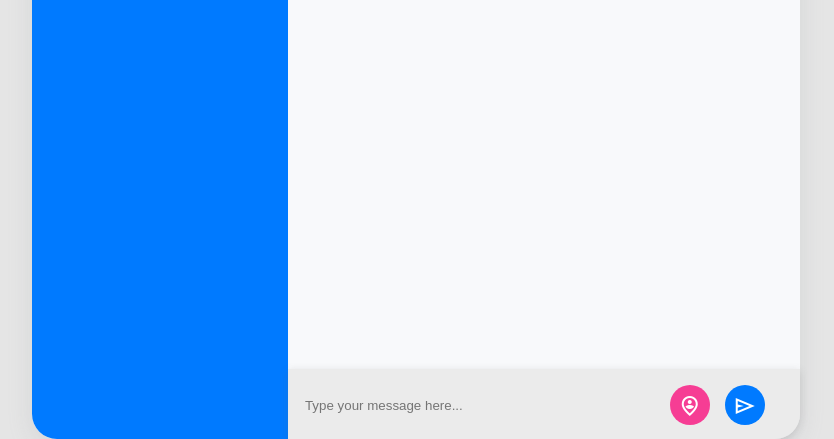
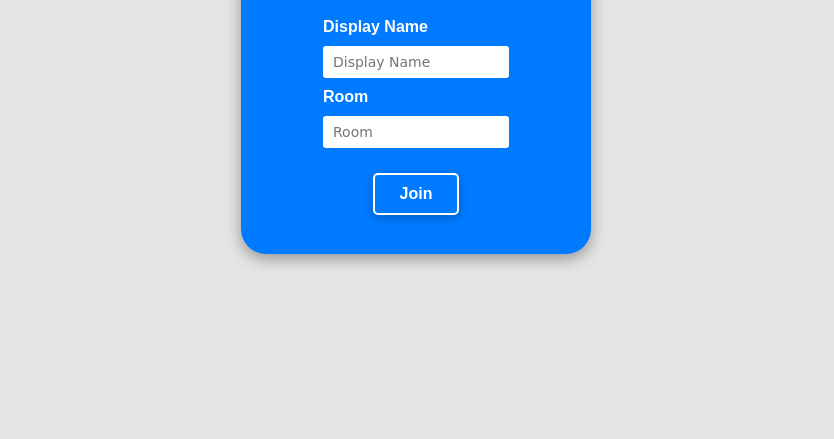
Before and after one commit to sankeerth125/chat-app-with-socket.io, a website: page public/index.html in a window 1280 px wide. Shown: the part 361-800 px from the top of the page, without its empty margins (224-1058 px from the left). Drawn offline with nearby package versions, Linux system fonts and the light colour scheme; no server answers.

Commit message:
join page created

```diff
--- /dev/null
+++ b/public/chat.css
@@ -0,0 +1,174 @@
+html {
+  height: 100%;
+}
+
+body {
+  margin: 0;
+  padding: 0;
+  font-family: sans-serif;
+  background: #e5e5e5;
+}
+
+.main-container {
+  border-radius: 25px;
+  box-shadow: rgba(149, 157, 165, 0.2) 0px 8px 24px;
+  width: 60%;
+  height: 100vh;
+  background-color: #f8f9fb;
+  margin: auto;
+  display: flex;
+  flex-direction: row;
+}
+
+.left-section {
+  width: 33.33%;
+  height: 100vh;
+  background-color: #007aff;
+  color: white;
+  border-radius: 25px 0px 0px 25px;
+}
+
+.app-logo {
+  padding-top: 22px;
+  height: 120px;
+  font-family: cursive;
+  font-size: 36px;
+  text-align: center;
+}
+
+.right-section {
+  background-color: f8f9fb;
+  width: 66.67%;
+  height: 100vh;
+}
+
+.title-bar {
+  background-color: #f8f9fb;
+  box-shadow: rgba(99, 99, 99, 0.2) 0px 2px 8px 0px;
+  height: 80px;
+}
+
+.chat-area {
+  height: calc(100vh - 165px);
+  overflow: auto;
+  padding-left: 15px;
+  padding-right: 15px;
+  padding-bottom: 15px;
+}
+
+.chat-area::-webkit-scrollbar-track {
+  -webkit-box-shadow: inset 0 0 6px rgba(0, 0, 0, 0.3);
+  background-color: #f5f5f5;
+}
+
+.chat-area::-webkit-scrollbar {
+  width: 6px;
+  background-color: #f5f5f5;
+}
+
+.chat-area::-webkit-scrollbar-thumb {
+  background-color: #000000;
+}
+
+.actions-area {
+  height: 70px;
+  border-radius: 0px 0px 25px 0px;
+  box-shadow: rgba(99, 99, 99, 0.2) 0px 2px 8px 0px;
+  background-color: #ebebeb;
+}
+
+.row {
+  padding-top: 15px;
+  padding-left: 15px;
+  height: 100%;
+  display: flex;
+  align-items: center;
+}
+
+.input-field {
+  height: 40px;
+  width: 70%;
+  background-color: #ebebeb;
+  border: none;
+  color: rgba(0, 0, 0, 0.5);
+}
+
+.input-field:focus {
+  outline: none;
+}
+
+.send-button {
+  color: white;
+  background-color: #007aff;
+}
+
+.send-button:hover {
+  color: white;
+  background-color: #228dff;
+}
+
+.location-button {
+  color: white;
+  background-color: #f8308eec;
+}
+
+.location-button:hover {
+  color: white;
+  background-color: #f853a0ea;
+}
+
+.chat-buttons {
+  border: none;
+  border-radius: 50%;
+  height: 40px;
+  width: 40px;
+  text-align: center;
+  padding-top: 5px;
+  margin-left: 15px;
+  cursor: pointer;
+}
+
+/* Chat Bubble Styling */
+
+.chat-bubble-receive {
+  display: flex;
+  flex-direction: column;
+  width: fit-content;
+  padding: 10px;
+  background-color: #eaeaea;
+  border-radius: 12px;
+  margin-top: 15px;
+  box-shadow: rgba(0, 0, 0, 0.15) 1.95px 1.95px 2.6px;
+}
+
+.username {
+  font-weight: bold;
+  font-size: 13px;
+}
+
+.message-text {
+  margin-top: 3px;
+  font-size: 16px;
+  word-break: break-all;
+}
+
+.message-time {
+  text-align: end;
+  font-size: 10px;
+  margin-top: 5px;
+  margin-left: 7px;
+  vertical-align: sub;
+}
+
+.chat-bubble-sent {
+  display: flex;
+  flex-direction: row;
+  width: fit-content;
+  padding: 10px;
+  background-color: #007aff;
+  color: white !important;
+  border-radius: 12px;
+  margin-top: 15px;
+  box-shadow: rgba(0, 0, 0, 0.25) 1.95px 1.95px 2.6px;
+  float: right;
+}
--- a/public/index.css
+++ b/public/index.css
@@ -1,4 +1,7 @@
 html {
+  display: flex;
+  justify-content: space-around;
+  align-items: center;
   height: 100%;
 }
 
@@ -9,166 +12,81 @@ body {
   background: #e5e5e5;
 }
 
-.main-container {
+/* Join Page CSS */
+
+.login-container {
+  margin: auto;
+  height: 430px;
+  width: 350px;
   border-radius: 25px;
-  box-shadow: rgba(149, 157, 165, 0.2) 0px 8px 24px;
-  width: 60%;
-  height: 100vh;
-  background-color: #f8f9fb;
-  margin: auto;
-  display: flex;
-  flex-direction: row;
+  background-color: #007aff;
+  color: white;
+  box-shadow: rgba(0, 0, 0, 0.35) 0px 5px 15px;
 }
 
-.left-section {
-  width: 33.33%;
-  height: 100vh;
-  background-color: #007aff;
-  color: white;
-  border-radius: 25px 0px 0px 25px;
+.login-logo {
+  height: 120px;
+  margin: 40px 102.5px 30px 102.5px;
 }
 
-.app-title {
-  padding-top: 22px;
-  height: 58px;
-  font-family: cursive;
-  font-size: 36px;
-  text-align: center;
-}
-
-.right-section {
-  background-color: f8f9fb;
-  width: 66.67%;
-  height: 100vh;
-}
-
-.title-bar {
-  background-color: #f8f9fb;
-  box-shadow: rgba(99, 99, 99, 0.2) 0px 2px 8px 0px;
-  height: 80px;
-}
-
-.chat-area {
-  height: calc(100vh - 165px);
-  overflow: auto;
-  padding-left: 15px;
-  padding-right: 15px;
-  padding-bottom: 15px;
-}
-
-.chat-area::-webkit-scrollbar-track {
-  -webkit-box-shadow: inset 0 0 6px rgba(0, 0, 0, 0.3);
-  background-color: #f5f5f5;
-}
-
-.chat-area::-webkit-scrollbar {
-  width: 6px;
-  background-color: #f5f5f5;
-}
-
-.chat-area::-webkit-scrollbar-thumb {
-  background-color: #000000;
-}
-
-.actions-area {
-  height: 70px;
-  border-radius: 0px 0px 25px 0px;
-  box-shadow: rgba(99, 99, 99, 0.2) 0px 2px 8px 0px;
-  background-color: #ebebeb;
-}
-
-.row {
-  padding-top: 15px;
-  padding-left: 15px;
-  height: 100%;
+.login-form {
   display: flex;
+  flex-direction: column;
+  width: fit-content;
+  margin: auto;
   align-items: center;
 }
 
-.input-field {
-  height: 40px;
-  width: 70%;
-  background-color: #ebebeb;
+.login-form div input {
+  height: 30px;
   border: none;
-  color: rgba(0, 0, 0, 0.5);
+  color: #7a7a7a;
+  background-color: white;
+  border-radius: 3px;
+  padding-left: 10px;
+  margin-top: 10px;
+  margin-bottom: 10px;
+  font-size: 14px;
+  font-family: cursive;
 }
 
-.input-field:focus {
+.login-form div input:focus {
   outline: none;
 }
 
-.send-button {
-  color: white;
-  background-color: #007aff;
+.login-form div label {
+  font-weight: bold;
 }
 
-.send-button:hover {
-  color: white;
-  background-color: #228dff;
+.login-form div {
+  display: flex;
+  flex-direction: column;
 }
 
-.location-button {
+.login-form button {
+  width: fit-content;
+  padding: 10px 25px 10px 25px;
+  font-size: initial;
+  margin-top: 15px;
+  font-weight: 600;
+  background: none;
   color: white;
-  background-color: #f8308eec;
+  border: 2px solid;
+  border-radius: 5px;
+  cursor: pointer;
+  box-shadow: rgb(0 0 0 / 24%) 0px 3px 8px;
 }
 
-.location-button:hover {
-  color: white;
-  background-color: #f853a0ea;
+.login-form button:hover {
+  width: fit-content;
+  padding: 10px 25px 10px 25px;
+  font-size: initial;
+  margin-top: 15px;
+  font-weight: 600;
+  background-color: white;
+  color: #007aff;
+  border: 2px solid;
+  border-radius: 5px;
+  cursor: pointer;
+  box-shadow: rgb(0 0 0 / 24%) 0px 3px 8px;
 }
-
-.chat-buttons {
-  border: none;
-  border-radius: 50%;
-  height: 40px;
-  width: 40px;
-  text-align: center;
-  padding-top: 5px;
-  margin-left: 15px;
-  cursor: pointer;
-}
-
-/* Chat Bubble Styling */
-
-.chat-bubble-receive {
-  display: flex;
-  flex-direction: column;
-  width: fit-content;
-  padding: 10px;
-  background-color: #eaeaea;
-  border-radius: 12px;
-  margin-top: 15px;
-  box-shadow: rgba(0, 0, 0, 0.15) 1.95px 1.95px 2.6px;
-}
-
-.username {
-  font-weight: bold;
-  font-size: 13px;
-}
-
-.message-text {
-  margin-top: 3px;
-  font-size: 16px;
-  word-break: break-all;
-}
-
-.message-time {
-  text-align: end;
-  font-size: 10px;
-  margin-top: 5px;
-  margin-left: 7px;
-  vertical-align: sub;
-}
-
-.chat-bubble-sent {
-  display: flex;
-  flex-direction: row;
-  width: fit-content;
-  padding: 10px;
-  background-color: #007aff;
-  color: white !important;
-  border-radius: 12px;
-  margin-top: 15px;
-  box-shadow: rgba(0, 0, 0, 0.25) 1.95px 1.95px 2.6px;
-  float: right;
-}
--- a/public/index.html
+++ b/public/index.html
@@ -1,88 +1,27 @@
 <!DOCTYPE html>
 <html>
   <head>
-    <title>Chat App</title>
-    <link rel="stylesheet" href="./app.css" />
+    <title>QuickChat!</title>
+    <link rel="stylesheet" href="./index.css" />
     <link
       rel="stylesheet"
       href="https://fonts.googleapis.com/css2?family=Material+Symbols+Outlined:opsz,wght,FILL,GRAD@48,400,0,0"
     />
   </head>
   <body>
-    <div class="main-container">
-      <div class="left-section">
-        <div class="app-title">Chat Us</div>
-      </div>
-      <div class="right-section">
-        <div class="title-bar"></div>
-        <div id="messages" class="chat-area"></div>
-        <div class="actions-area">
-          <form id="message-form">
-            <div class="row">
-              <input
-                class="input-field"
-                type="text"
-                placeholder="Type your message here..."
-                name="message"
-                required="true"
-              />
-              <button
-                id="send-location"
-                type="button"
-                class="chat-buttons location-button"
-              >
-                <span class="material-symbols-outlined">
-                  person_pin_circle
-                </span>
-              </button>
-              <button
-                id="send-message"
-                type="submit"
-                class="chat-buttons send-button"
-              >
-                <span class="material-symbols-outlined"> send </span>
-              </button>
-            </div>
-          </form>
+    <div class="login-container">
+      <img class="login-logo" alt="logo" src="./resources/ChatApp-logo.png" />
+      <form action="./chat.html" class="login-form">
+        <div>
+        <label>Display Name</label>
+        <input type="text" name="username" placeholder="Display Name" required></input>
         </div>
-      </div>
+        <div>
+        <label>Room</label>
+        <input type="text" name="room" placeholder="Room" required></input>
+        </div>
+        <button>Join</button>
+      </form>
     </div>
-
-    <!-- Script for messages received from other users-->
-
-    <script id="message-template-receive" type="text/html">
-      <div class="chat-bubble-receive">
-        <span class="username">Some User Name</span>
-        <span
-          class="message-text"
-          style="
-  color: #0000009a;"
-          >{{message}}
-          <span
-            class="message-time"
-            style="
-  color: #00000077;"
-            >{{createdAt}}</span
-          ></span
-        >
-      </div>
-    </script>
-
-    <!-- Script for messages sent from user-->
-
-    <script id="message-template-sent" type="text/html">
-      <div class="chat-bubble-sent">
-        <span class="message-text"
-          >{{message}} <span class="message-time">{{createdAt}}</span></span
-        >
-      </div>
-    </script>
-
-    <link rel="stylesheet" href="./index.css" />
-    <script src="https://cdnjs.cloudflare.com/ajax/libs/mustache.js/3.0.1/mustache.min.js"></script>
-    <script src="https://cdnjs.cloudflare.com/ajax/libs/moment.js/2.22.2/moment.min.js"></script>
-    <script src="https://cdnjs.cloudflare.com/ajax/libs/qs/6.6.0/qs.min.js"></script>
-    <script src="/socket.io/socket.io.js"></script>
-    <script src="/scripts/chat.js"></script>
   </body>
 </html>
```
Also changed, not shown: public/chat.html (added, +88 -0 lines), public/resources/ChatApp-logo.png (added), public/resources/ChatApp.png (added).
